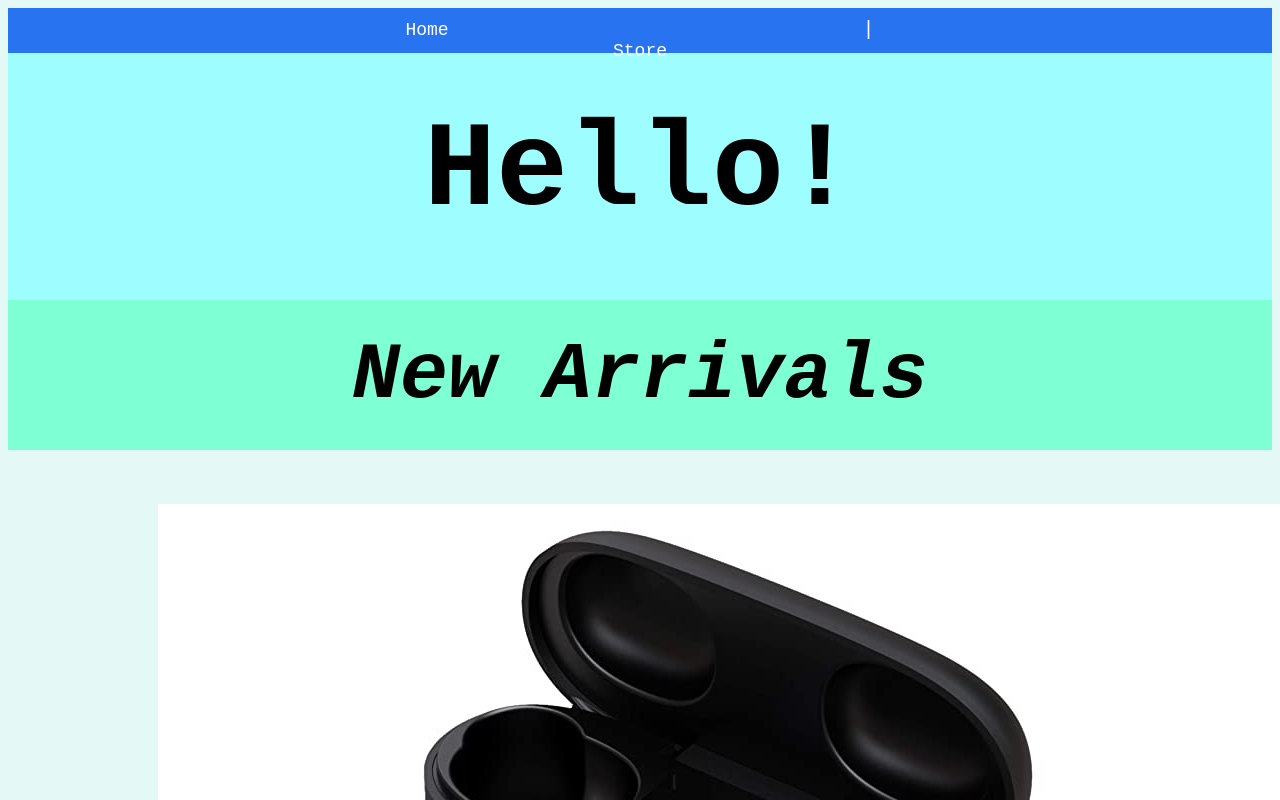
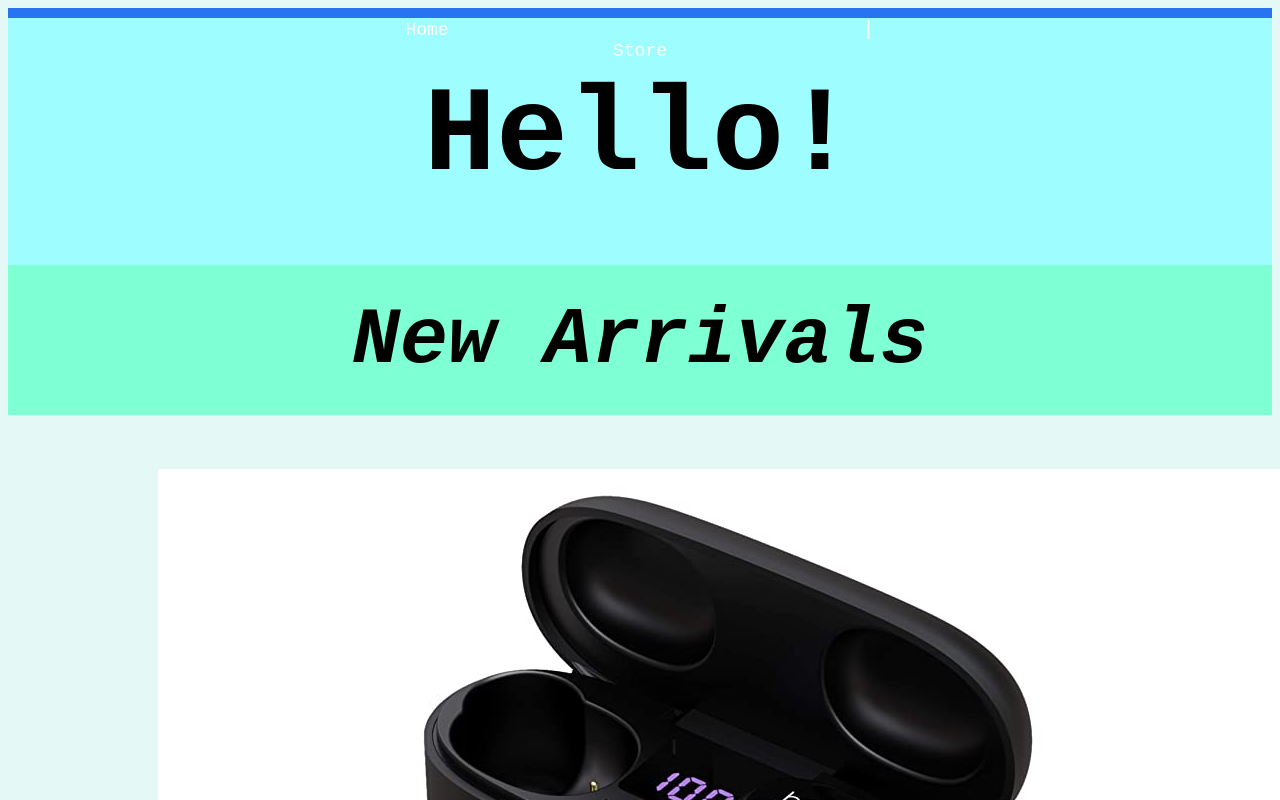
Before and after one commit to KalpeshM13/mywebsite, a plain HTML site: page index.html in a window 1280 px wide. Shown: the top 800 px of the page. Drawn offline with Linux system fonts and the light colour scheme.

Commit message:
changed css

```diff
--- a/CSS/style.css
+++ b/CSS/style.css
@@ -4,7 +4,7 @@ body{
 }
 .heard{
     text-align: center;
-    height: 35px;
+    height: 0px;
     padding-top: 10px;
     background-color: #2874f0;
 }
```
